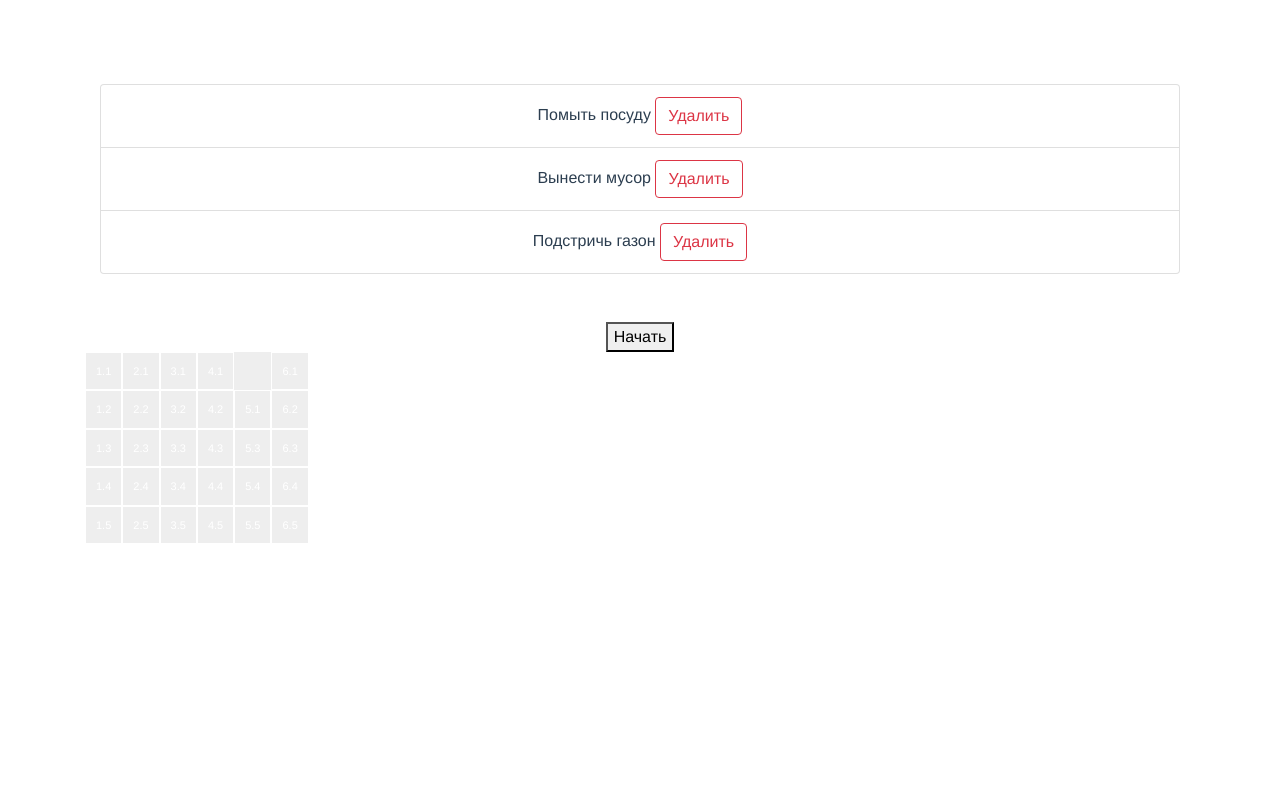
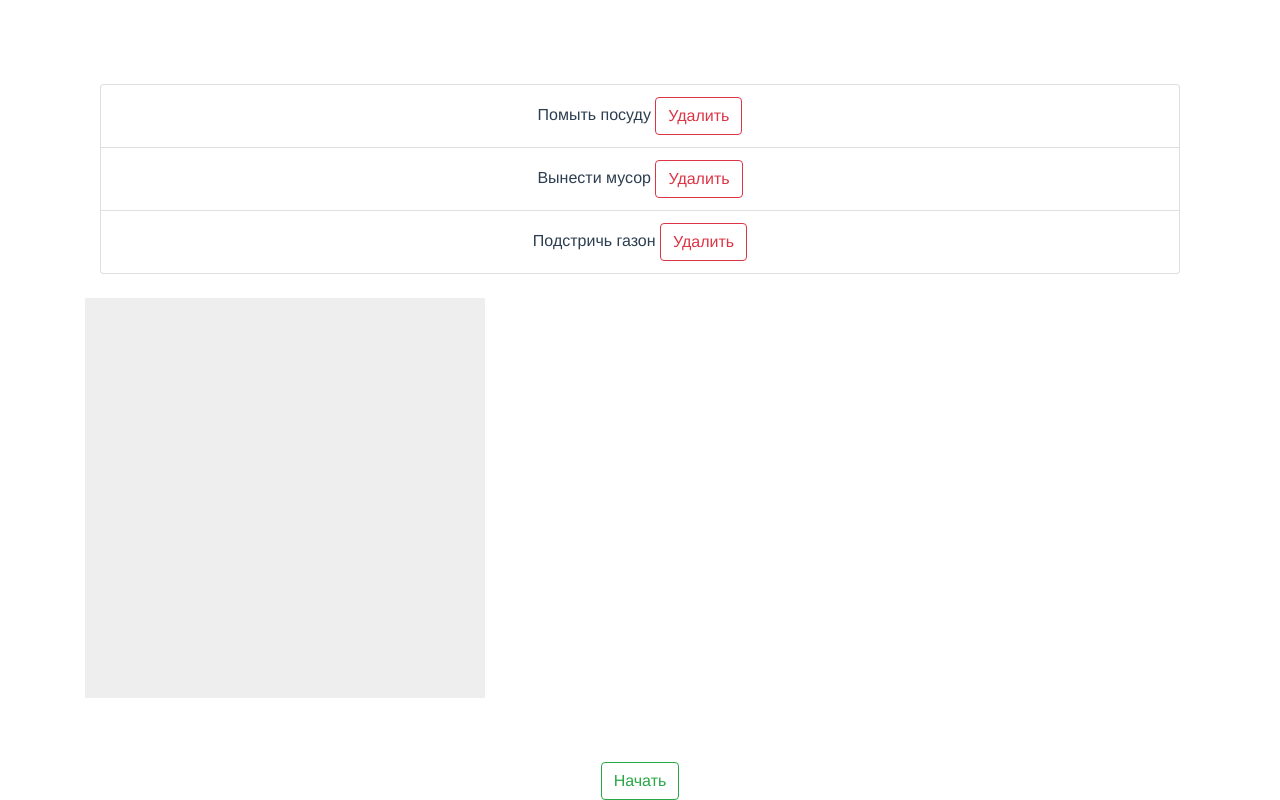
Before and after one commit to S1mkin/realVue_study, a Vue app: page / in a window 1280 px wide. Shown: the part 448-1248 px from the top of the page. Before the commit the page ends 992 px from the top, so only its background shows below. Built offline with nearby package versions, Linux system fonts and the light colour scheme.

Commit message:
Add new algoritm add new line cubes

```diff
--- a/src/components/cubesTest.vue
+++ b/src/components/cubesTest.vue
@@ -26,63 +26,18 @@
 
         <br>
 
-        <button v-on:click.prevent="generateLine">Начать</button>
+        <button v-on:click.prevent="generateLine" class="btn btn-outline-success">Начать</button>
 
-
-        <div id="cubes-wrap">
-            <div class="cubes-col">
-                <div class="cubes">1.1</div>
-                <div class="cubes">1.2</div>
-                <div class="cubes">1.3</div>
-                <div class="cubes">1.4</div>
-                <div class="cubes">1.5</div>
-            </div>
-            <div class="cubes-col">
-                <div class="cubes">2.1</div>
-                <div class="cubes">2.2</div>
-                <div class="cubes">2.3</div>
-                <div class="cubes">2.4</div>
-                <div class="cubes">2.5</div>
-            </div>
-            <div class="cubes-col">
-                <div class="cubes">3.1</div>
-                <div class="cubes">3.2</div>
-                <div class="cubes">3.3</div>
-                <div class="cubes">3.4</div>
-                <div class="cubes">3.5</div>
-            </div>
-            <div class="cubes-col">
-                <div class="cubes">4.1</div>
-                <div class="cubes">4.2</div>
-                <div class="cubes">4.3</div>
-                <div class="cubes">4.4</div>
-                <div class="cubes">4.5</div>
-            </div>
-            <div class="cubes-col">
-                <div class="cubes">5.1</div>
-                <div class="cubes" style="display: none;">5.2</div>
-                <div class="cubes">5.3</div>
-                <div class="cubes">5.4</div>
-                <div class="cubes">5.5</div>
-            </div>
-            <div class="cubes-col">
-                <div class="cubes">6.1</div>
-                <div class="cubes">6.2</div>
-                <div class="cubes">6.3</div>
-                <div class="cubes">6.4</div>
-                <div class="cubes">6.5</div>
-            </div>
-        </div>
 
     </div>
 </template>
 
 <script>
-import { clearInterval } from 'timers';
+
 
 var aCubes = []
-const Xmax = 9
-const Ymax = 9
+const Xmax = 10
+const Ymax = 10
 
 function getRandomInt(min, max) {
   return Math.floor(Math.random() * (max - min)) + min;
@@ -99,7 +54,18 @@ export default {
   name: "cubes",
   data() {
     return {
-        cubes: [],
+        cubes: [
+            [],
+            [],
+            [],
+            [],
+            [],
+            [],
+            [],
+            [],
+            [],
+            []
+        ],
         lineCubes: []
     }
   },
@@ -107,8 +73,18 @@ export default {
 
       addCubeOnLine: function(){
           if (this.lineCubes.length >= Xmax) {
-              this.cubes.push([...this.lineCubes])
-              this.lineCubes.splice(0)
+
+            for (var i = 0; i < Xmax; i++) {
+               //console.log('i: ' + i + ' cube:' + cube);
+                //this.cubes[i].splice(x, 1, 0);
+
+                this.cubes[i].push(this.lineCubes[i])
+            }
+
+
+
+            //this.cubes.push([...this.lineCubes])
+            this.lineCubes.splice(0)
           } else {
             this.lineCubes.push(getRandomInt(1, 5))
           }
@@ -117,10 +93,16 @@ export default {
       generateLine: function(){
 
         var Timer = setInterval(() => {
-            if (this.cubes.length >= Ymax) {
-                clearInterval(Timer)
+
+            this.addCubeOnLine()
+
+            for (var i = 0; i < Xmax; i++) {
+                if (this.cubes[i].length >= Ymax) {
+                    console.log('Timer stop')
+                    clearInterval(Timer)
+                }
             }
-            this.addCubeOnLine()
+
         }, 300)
 
 
@@ -145,6 +127,17 @@ export default {
     flex-direction: row;
 }
 
+#cubes-wrap {
+    height: 400px;
+    width: 400px;
+    background-color: #EEE;
+}
+
+#cubes-line-wrap {
+    height: 40px;
+    width: 400px;
+}
+
 .cubes-col {
     background-color: #EEE;
     display: flex;
@@ -159,8 +152,14 @@ export default {
     padding: 10px;
     color: #FFF;
     font-size: 11px;
+    cursor: pointer;
+    height:40px;
+    width: 40px;
 }
 
+.cubes:hover {
+    border: 1px solid #000;
+}
 
 .blue { background-color: rgb(52, 52, 161);  }
 .red { background-color: rgb(160, 19, 19);  }
```
